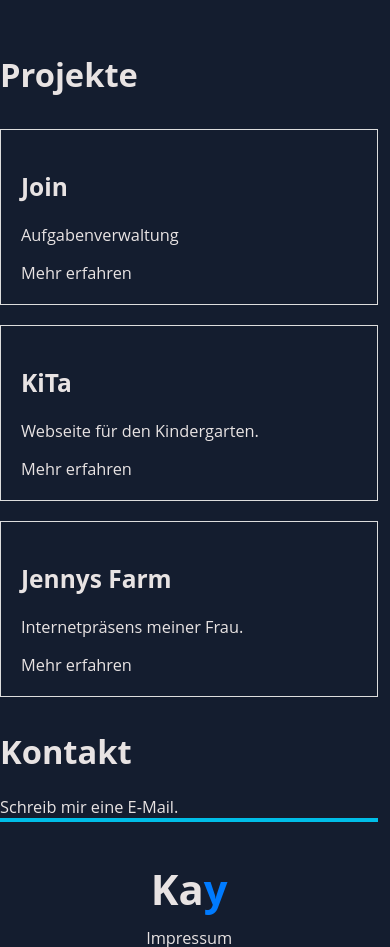
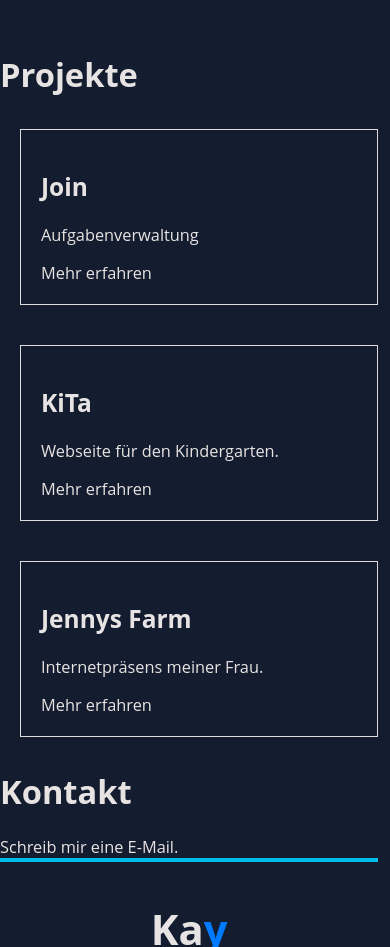
Before and after one commit to KayBeckmann/Portfolio-Vue, a Vue app: page / in a window 390 px wide. Shown: the part 2004-2951 px from the top of the page. Built offline with nearby package versions, Linux system fonts and the light colour scheme.

Commit message:
edit design

```diff
--- a/src/components/ProjectCardComponent.vue
+++ b/src/components/ProjectCardComponent.vue
@@ -21,4 +21,10 @@ defineProps({
   padding: 20px;
   margin: 10px 0;
 }
+
+.project-card:hover {
+  border: 5px solid #00f7f7;
+  padding: 20px;
+  margin: 6px 0;
+}
 </style>
--- a/src/components/ProjekteComponent.vue
+++ b/src/components/ProjekteComponent.vue
@@ -1,29 +1,31 @@
 <template>
     <h1>Projekte</h1>
 
-    <ProjectCardComponent v-for="project in currentMessages.projects" :key="project.title" :project="project"></ProjectCardComponent>
+    <div class="content">
+        <ProjectCardComponent v-for="project in currentMessages.projects" :key="project.title" :project="project"></ProjectCardComponent>
+    </div>
 </template>
 
 <script setup lang="js">
 import { useLanguageStore } from '../stores/language';
 import ProjectCardComponent from './ProjectCardComponent.vue';
 
-let projects = [
-    {
-        "title":"{{ currentMessages.projects.title }}",
-        "description":"Taskmanagement",
-        "url":"https://link-zu.projct"
-    },
-    {
-        "title":"KiTa",
-        "description":"Homepage Kindergarten",
-        "url":"https://link-zu.projct"
-    },
-]
-
 const { currentMessages } = useLanguageStore();
 </script>
 
 <style lang="css" scoped>
+.content{
+    display: grid;
+    grid-template-columns: repeat(2, 1fr); /* Erzeugt zwei gleichbreite Spalten */
+    gap: 20px; /* Fügt einen Abstand von 20px zwischen den Spalten hinzu */
+    align-items: center;
+    justify-content: center;
+    margin-left: 20px;
+}
 
+@media (max-width: 768px) {
+  .content {
+    grid-template-columns: 1fr; /* Zeigt nur eine Spalte auf kleineren Bildschirmen an */
+  }
+}
 </style>
```
